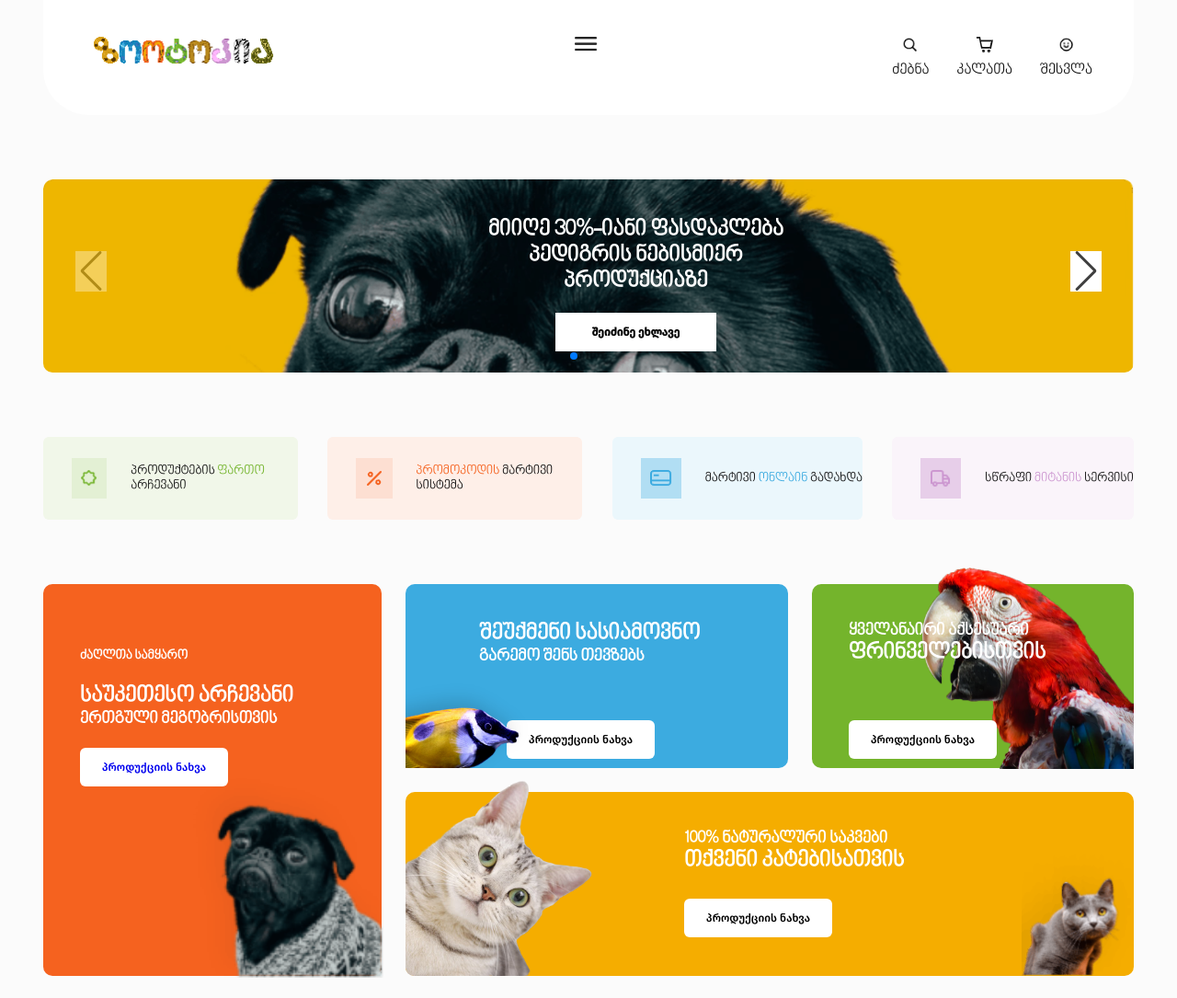
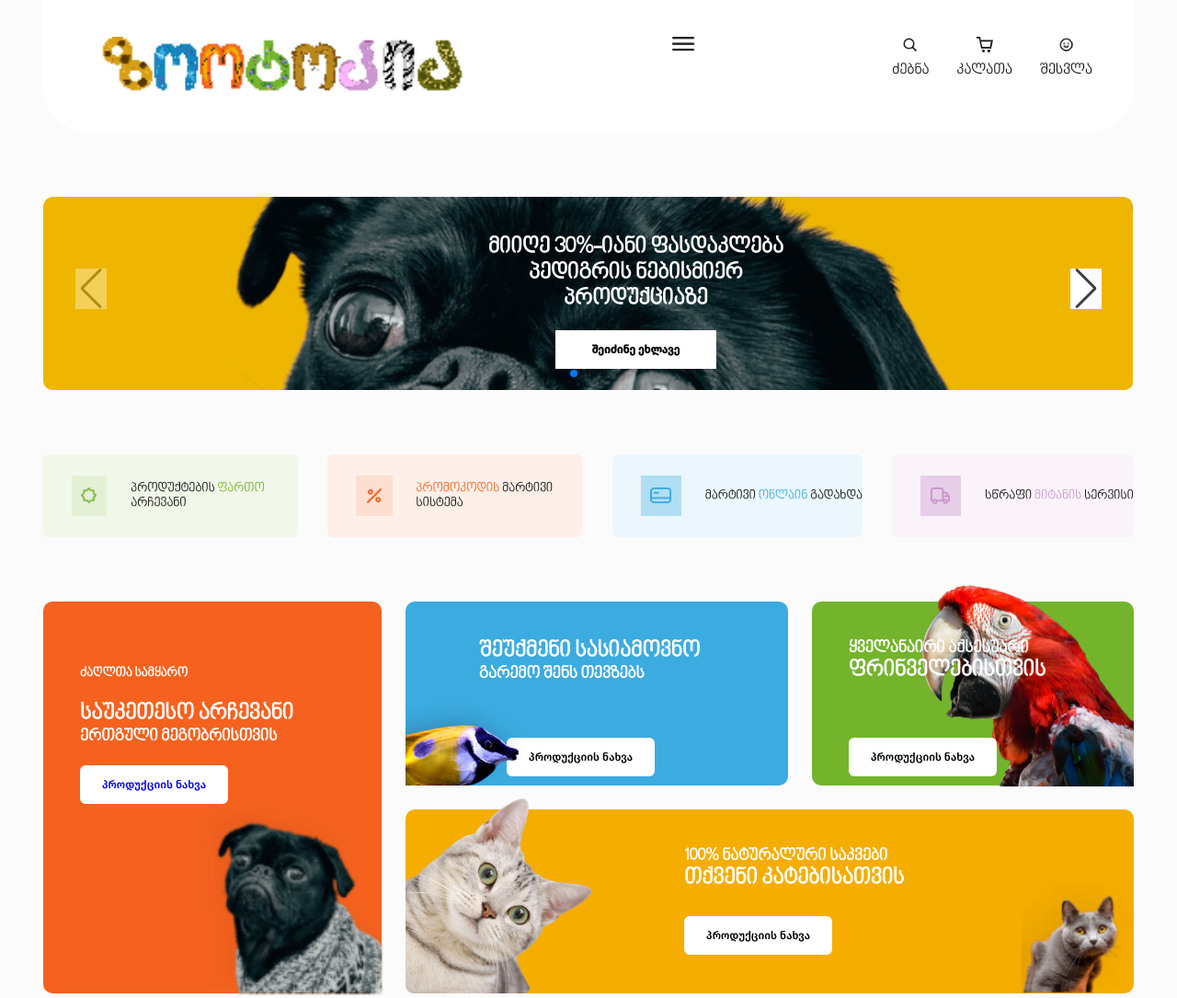
Before and after one commit to salomege/zootopia, a plain HTML site: page index.html in a window 1280 px wide. Shown: the top 1085 px of the page at 92% size. Drawn offline with nearby package versions, Linux system fonts and the light colour scheme.

Commit message:
change logo size

```diff
--- a/css-files/style.css
+++ b/css-files/style.css
@@ -71,8 +71,8 @@ header {
     border-bottom-left-radius: 50px;
 }
 .logo{
-    width: 212px;
-    height: 30px;
+    width: 424px;
+    height: 60px;
 }
 .lines{
     width: 25px;
```
